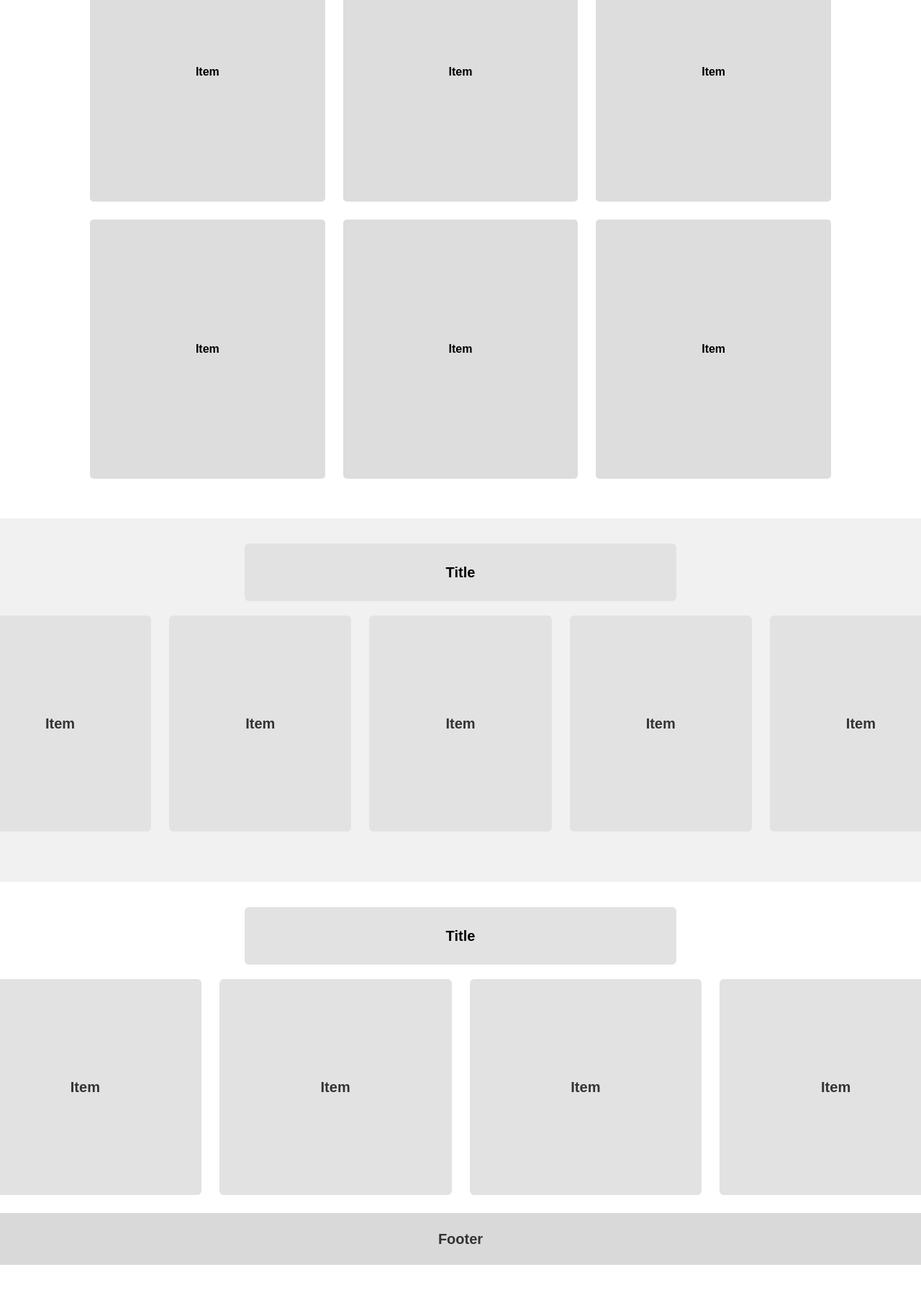
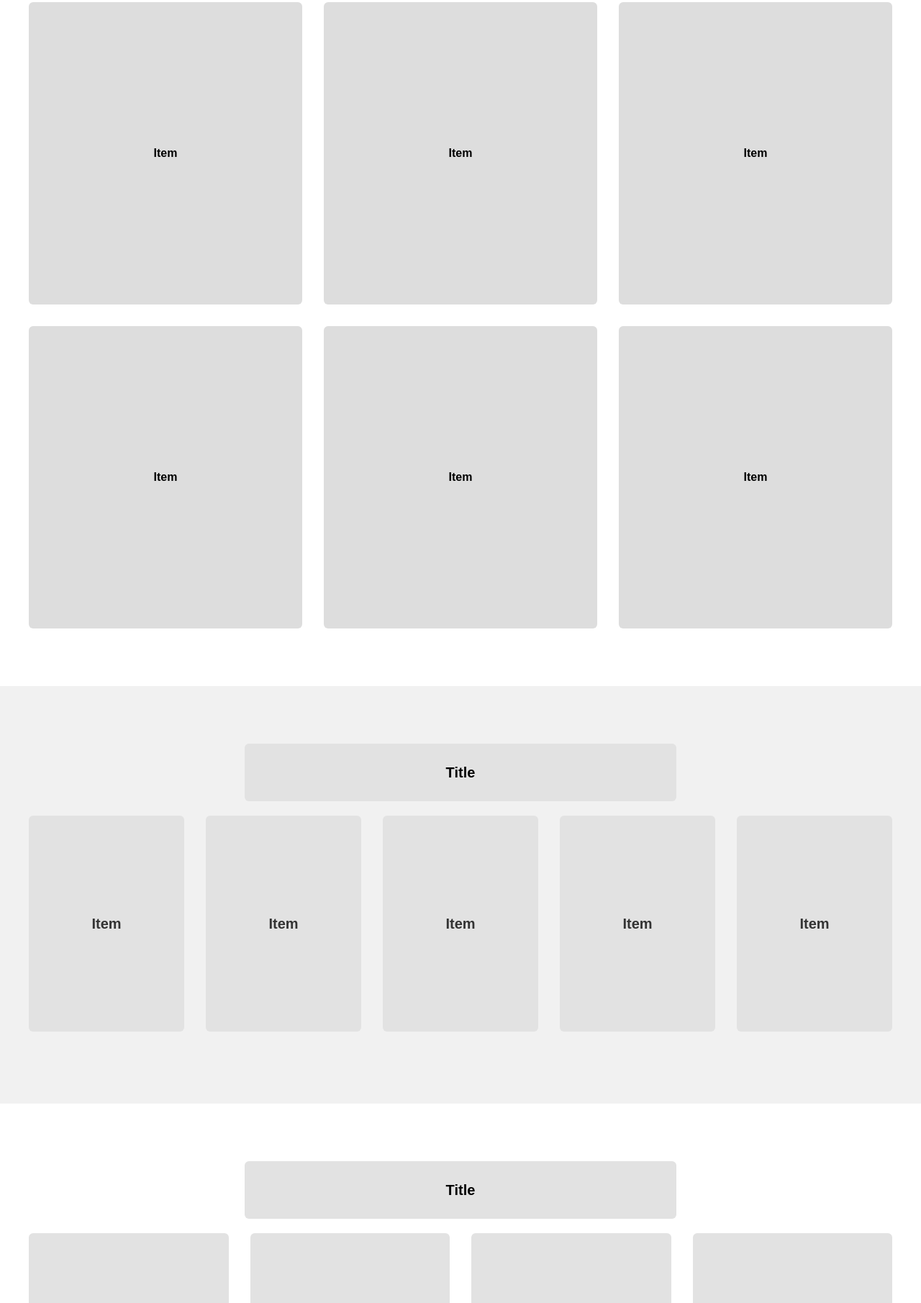
Before and after one commit to hueminh13/bai-4, a plain HTML site: page index.html in a window 1280 px wide. Shown: the part 990-2800 px from the top of the page at 72% size. Before the commit the page ends 2747 px from the top, so only its background shows below. Drawn offline with Linux system fonts and the light colour scheme.

Commit message:
Update index.html

```diff
--- a/index.html
+++ b/index.html
@@ -11,21 +11,21 @@ html,body {
     margin: 0;
     padding: 0;
     width: 100%;
-    min-height: 100%;
+    min-height: 100vh;
     font-family: Arial, sans-serif;
     background: #fff;
     display: flex;
     flex-direction: column;
-    min-height: 100vh;
 }
 .header{
     width: 100%;
     display: flex;
     align-items: center;
     justify-content: center;
-    gap: 25px;
+    gap: 30px;
     background: #ffffff;
     flex-shrink: 0;
+    padding: 20px 0;
 }
 .logo {
     width: 200px;
@@ -68,9 +68,10 @@ html,body {
     display: flex;
     align-items: center;
     justify-content: center;
-    gap: 26px;
+    gap: 30px;
     flex-shrink: 0;
-    margin-top: 20px;
+    margin-top: 33px;
+    padding: 80px 0 40px;
 }
 .hero-content {
     width: 585px;
@@ -82,8 +83,6 @@ html,body {
     justify-content: center;
     font-weight: 700;
     flex-shrink: 0;
-    font-size: 20px;
-    color: #333;
 }
 .hero-image {
     width: 585px;
@@ -101,7 +100,7 @@ html,body {
 .section-title {
     width: 600px;
     height: 80px;
-    margin: 0 auto 20px auto;
+    margin: 0px auto 20px auto;
     background: #e2e2e2;
     border-radius: 6px;
     display: flex;
@@ -114,7 +113,7 @@ html,body {
 }
 .products {
     width: 100%;
-    padding: 50px 0 55px;
+    padding: 80px 0 80px;
     background: #ffffff;
     display: flex;
     flex-direction: column;
@@ -122,25 +121,29 @@ html,body {
     flex-shrink: 0;
 }
 .products-list {
-    width: 1030px;
+    width: 1366px;
     display: flex;
     flex-wrap: wrap;
-    gap: 25px;
+    justify-content: center;
+    gap: 30px;
+    box-sizing: border-box;
 }
 .products-list .item {
-    width: 326.67px;
-    height: 360px;
+    width: 380px;
+    height: 420px;
+    flex: 0 0 380px;
     background: #dddddd;
-    border-radius: 5px;
+    border-radius: 6px;
     display: flex;
     align-items: center;
     justify-content: center;
     font-weight: bold;
-    flex-shrink: 0;
+    box-sizing: border-box;
 }
 .five-items-section {
     width: 100%;
-    padding: 35px 0 70px;
+    height: 580px;
+    padding: 80px 0 80px;
     background: #f1f1f1;
     display: flex;
     flex-direction: column;
@@ -150,13 +153,13 @@ html,body {
 .five-items {
     width: 1366px;
     display: flex;
-    gap: 25px;
+    justify-content: center;
+    gap: 30px;
 }
-
 .five-items .item {
-    flex: 1;
+    flex: 0 0 216px;
+    width: 216px;
     height: 300px;
-    width: 216px;
     background: #e2e2e2;
     border-radius: 6px;
     display: flex;
@@ -168,7 +171,7 @@ html,body {
 }
 .four-items-section {
     width: 100%;
-    padding: 35px 0 25px;
+    padding: 80px 0 80px;
     background: #fff;
     display: flex;
     flex-direction: column;
@@ -178,10 +181,11 @@ html,body {
 .four-items {
     width: 1366px;
     display: flex;
-    gap: 25px;
+    gap: 30px;
+    justify-content: center;
 }
 .four-items .item {
-    flex: 1;
+    flex: 0 0 277.5px;
     width: 277.5px;
     height: 300px;
     background: #e2e2e2;
```
